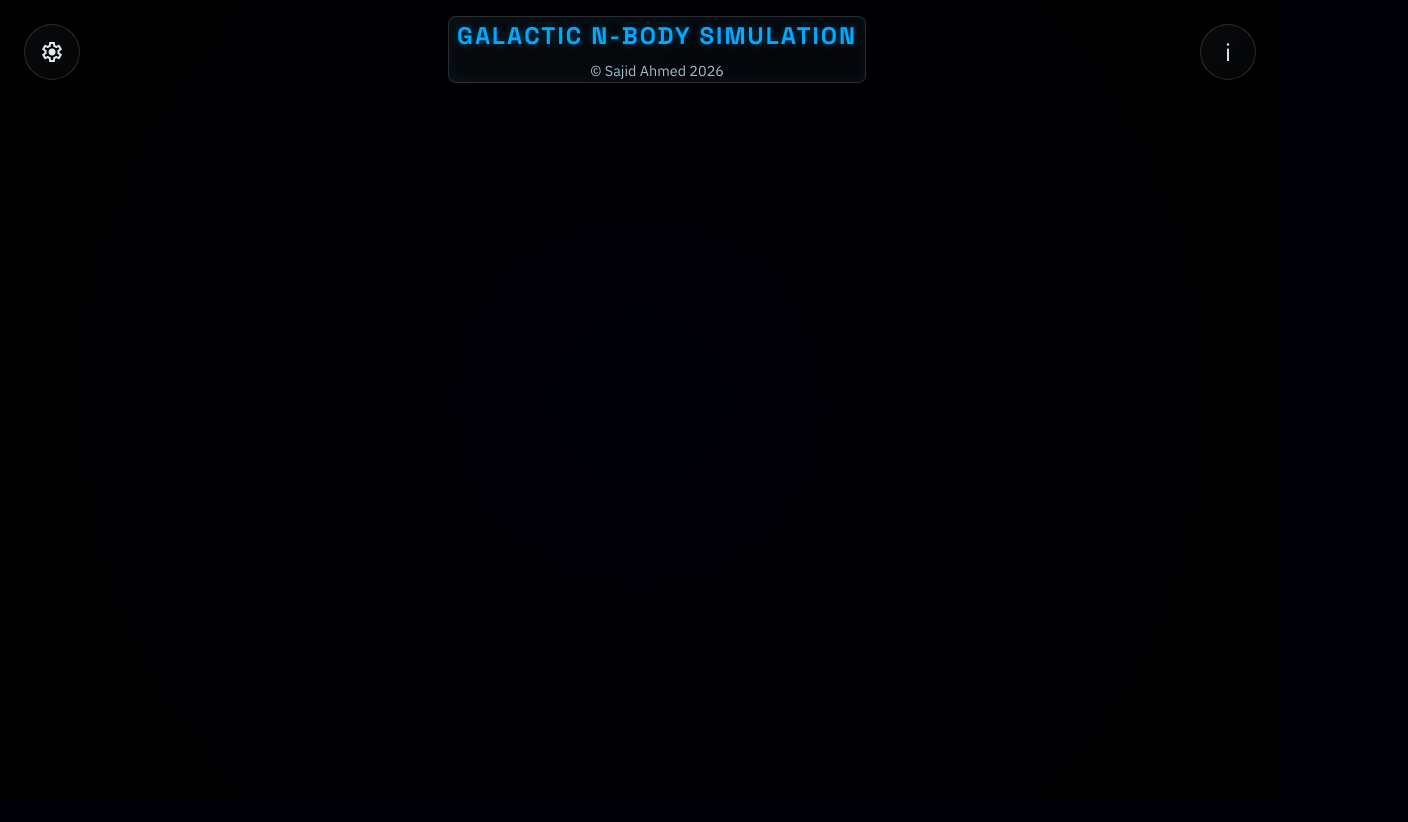
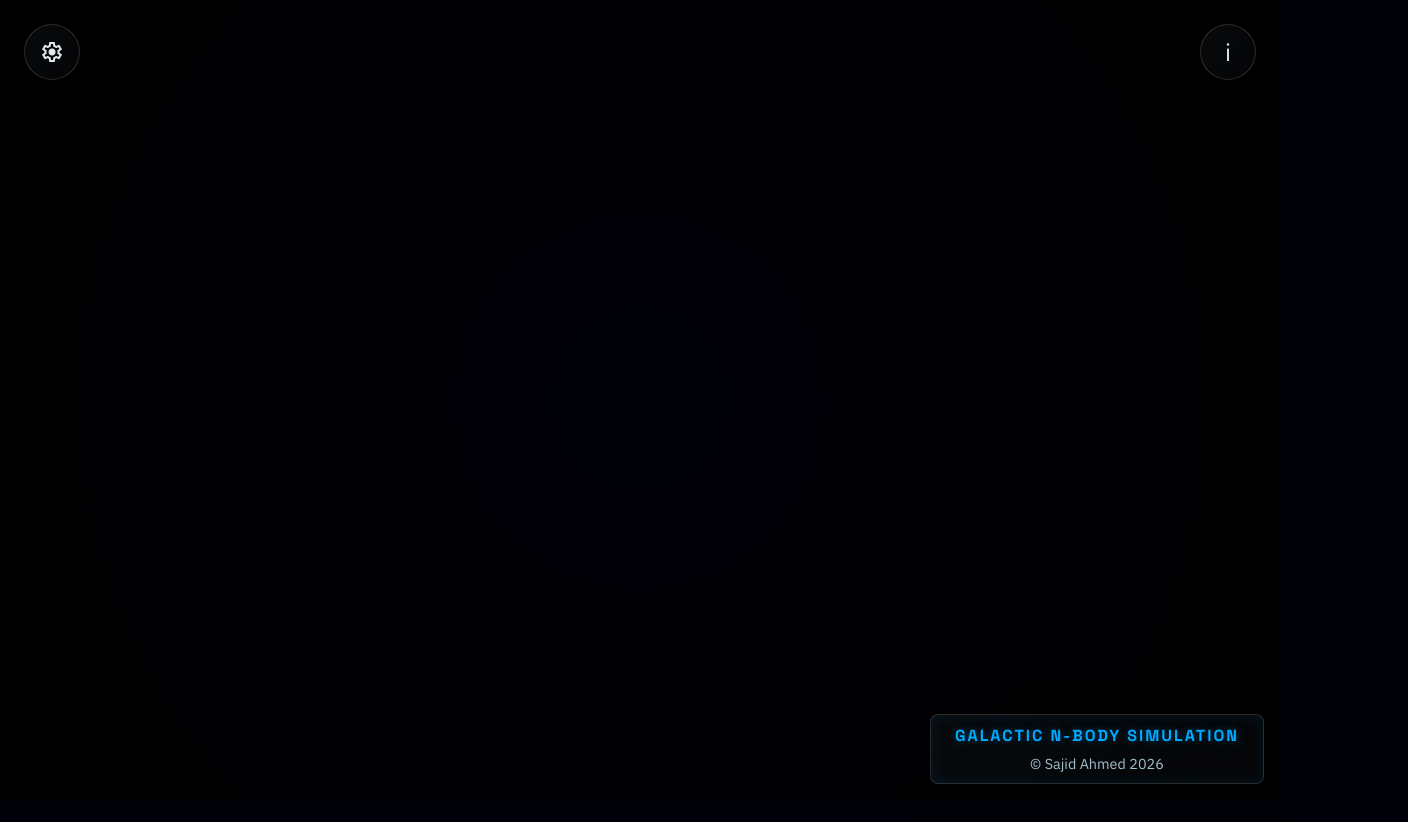
Before and after one commit to sahmed0/galaxy-n-body-simulation, a website built with Vite: page sim.html in a window 1280 px wide. Shown: the whole page, 1408 px wide, since content can reach past the window. After the commit the page ends 800 px from the top, so only its background shows below. Built offline with nearby package versions, Linux system fonts and the light colour scheme.

Commit message:
refined sim UI positioning

```diff
--- a/sim.html
+++ b/sim.html
@@ -93,8 +93,7 @@
         </div>
     </nav>
 
-    <canvas id="bg-canvas"
-        style="position: absolute; top: -10vh; left: -10vw; width: 120vw; height: 120vh; z-index: 0; pointer-events: none; transform-origin: center center; will-change: transform;"></canvas>
+    <canvas id="bg-canvas"></canvas>
     <canvas id="sim-canvas"></canvas>
 
     <!-- Telemetry Pill -->
--- a/src/style.css
+++ b/src/style.css
@@ -5,7 +5,7 @@ html, body {
   width: 100%;
   height: 100%;
   overflow: hidden;
-  touch-action: none; /* Block browser scroll/zoom to reserve for simulation */
+  touch-action: none; /* Block browser scroll/zoom to reserve pointer events for simulation */
 }
 
 canvas {
--- a/src/ui/ui.css
+++ b/src/ui/ui.css
@@ -1,4 +1,3 @@
-/* Universal Glassmorphism Classes */
 /* Copyright (c) 2026 Sajid Ahmed */
 
 /* Staggered Fade-in Animations */
@@ -147,11 +146,11 @@ input[type=range]:focus::-moz-range-thumb {
 /* Header Island */
 #header-island {
   position: fixed;
-  top: 1rem;
-  left: 35%;
+  bottom: 1rem;
+  right: 1rem;
   transform: translateX(-50%);
   z-index: 10;
-  padding: 0rem 0.5rem;
+  padding: 0.5rem 1.5rem;
   text-align: center;
   pointer-events: none;
   animation: fadeInUp 0.6s ease-out forwards;
@@ -162,7 +161,7 @@ input[type=range]:focus::-moz-range-thumb {
   text-shadow: 0 0 0.5rem rgba(0, 170, 255, 0.4);
   font-family: 'Space Grotesk', sans-serif;
   margin: 0 0 0.2rem 0;
-  font-size: 1.5rem;
+  font-size: 1.0rem;
 }
 
 #header-island p {
@@ -321,9 +320,9 @@ input[type="number"]:focus {
 #telemetry-pill {
   display: none;
   position: fixed;
-  top: 25%; /* Anchor below toggles */
+  top: 12rem;
   left: 50%;
-  transform: translate(-50%, -50%);
+  transform: translateX(-50%);
   z-index: 1000;
   width: auto;
   min-width: 12rem;
@@ -381,10 +380,10 @@ input[type="number"]:focus {
   }
 
   #telemetry-pill {
-    top: 25%;
+    top: 12rem;
     left: auto;
     right: 1.5rem;
-    transform: translateY(-50%);
+    transform: none;
     width: auto;
     min-width: 12rem;
     max-width: 12rem;
@@ -394,7 +393,19 @@ input[type="number"]:focus {
   }
 }
 
-/* Hide header title on small phones, the toggles are enough */
+#bg-canvas {
+  position: fixed;
+  top: 0vh;
+  left: 0vw;
+  width: 100vw;
+  height: 100vh;
+  z-index: 0;
+  pointer-events: none;
+  transform-origin: center center;
+  will-change: transform;
+}
+
+/* Hide header title on small screens */
 @media (max-width: 768px) or (max-height: 768px) {
   #header-island { display: none; }
 }
```
